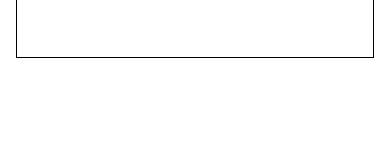
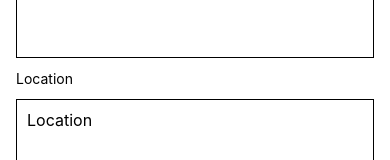
Before and after one commit to LovelyDayInit/AppDev, a React Native app in the folder ProjectOne/: screen / in a window 390 px wide. Shown: the part 1090-1250 px from the top of the page. Before the commit the page ends 1148 px from the top, so only its background shows below. Built offline with nearby package versions, Linux system fonts and the light colour scheme.

Commit message:
InputComponent implementation

```diff
--- a/ProjectOne/src/screens/FourthScreen.js
+++ b/ProjectOne/src/screens/FourthScreen.js
@@ -35,18 +35,22 @@ const FourthScreen = () => {
                     keyboardType="default"
                 />
 
-                <Text style={{ marginTop: 12, marginBottom: 12 }}>
-                    Number
-                </Text>
-                <TextInput
-                    style={{
-                        padding: 10, borderWidth: 1,
-                        height: 200, fontSize: 16
-                    }}
+                <InputComponent
+                    title="Number"
+                    height={200}
                     placeholder="Phone Number"
                     multiline={true}
                     keyboardType="phone-pad"
                 />
+
+                <InputComponent
+                    title="Location"
+                    height={200}
+                    placeholder="Location"
+                    multiline={true}
+                    keyboardType="default"
+                />
+
             </ScrollView>
         </View >
     )
```
